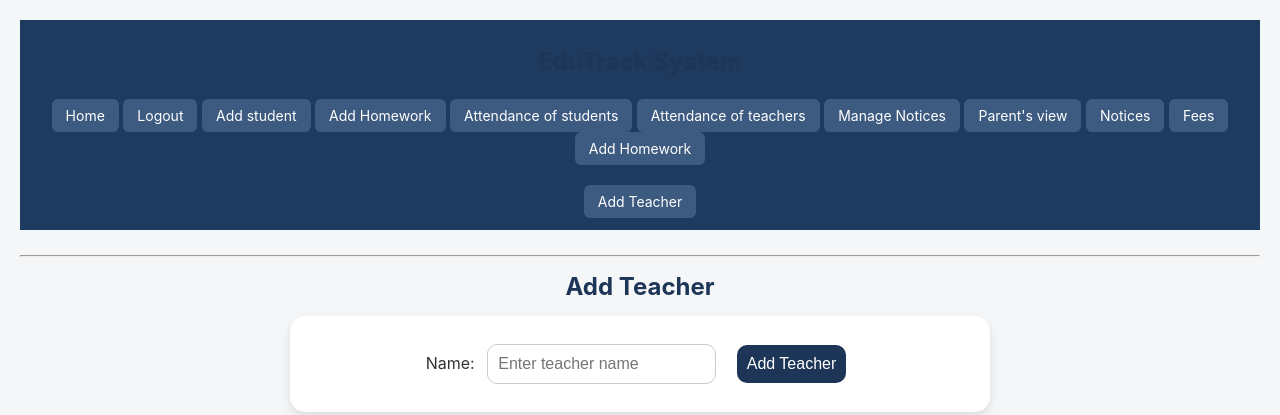
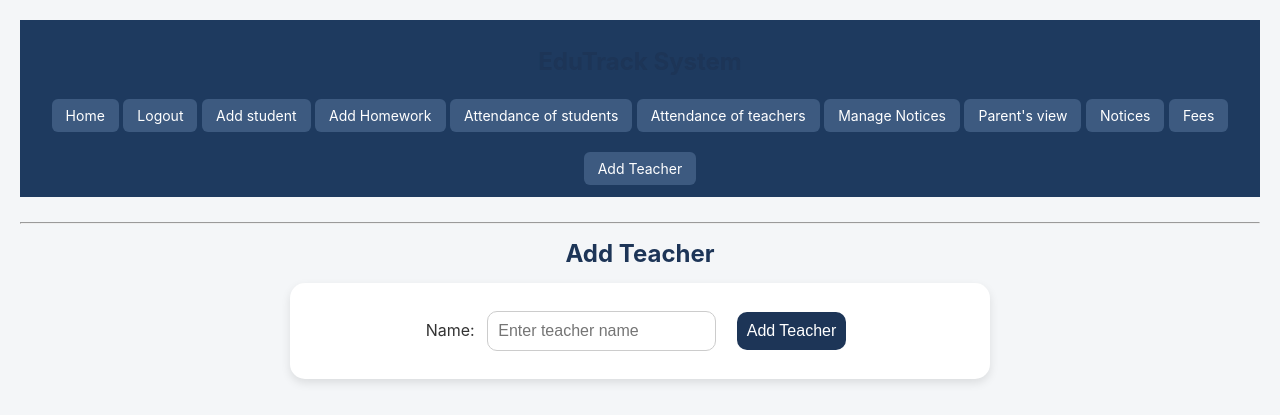
Before and after one commit to ruhanisovana/Edutrack-, a Flask app: page /add_teacher in a window 1280 px wide. Shown: the top 415 px of the page. Run offline with Flask 3, Linux system fonts and the light colour scheme; the visitor is signed in with stand-in values (Sample User, id 1); some libraries are stand-ins or nearby versions.

Commit message:
Update layout.html

```diff
--- a/templates/layout.html
+++ b/templates/layout.html
@@ -19,9 +19,9 @@
                 <a href="/teacher_attendance">Attendance of teachers</a>
                 <a href="/notices">Manage Notices</a>
                 <a href="/parent_notices">Parent's view</a>
-                            <a href="/notices">Notices</a>
-                                <a href="/fees">Fees</a>
-                                    <a href="/add_homework">Add Homework</a>
+                <a href="/notices">Notices</a>
+                <a href="/fees">Fees</a>
+
 
 
 
```
